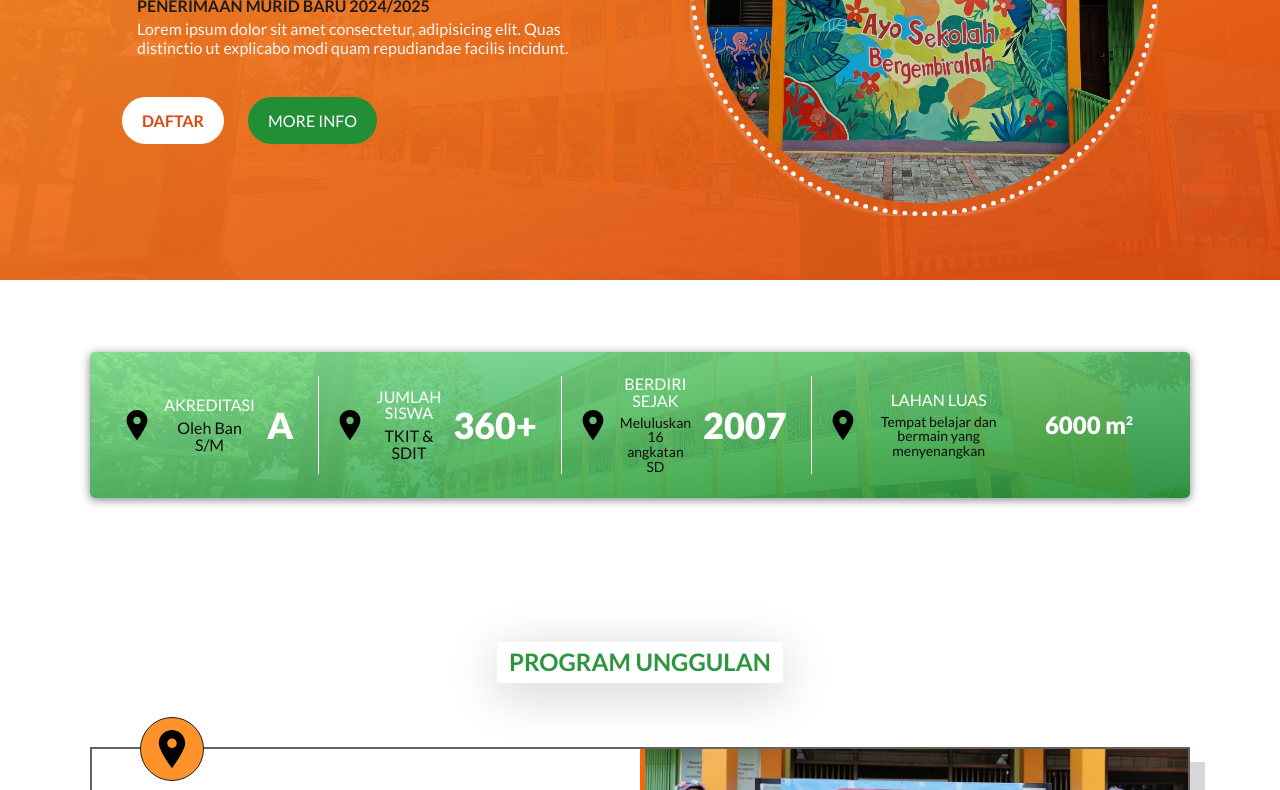
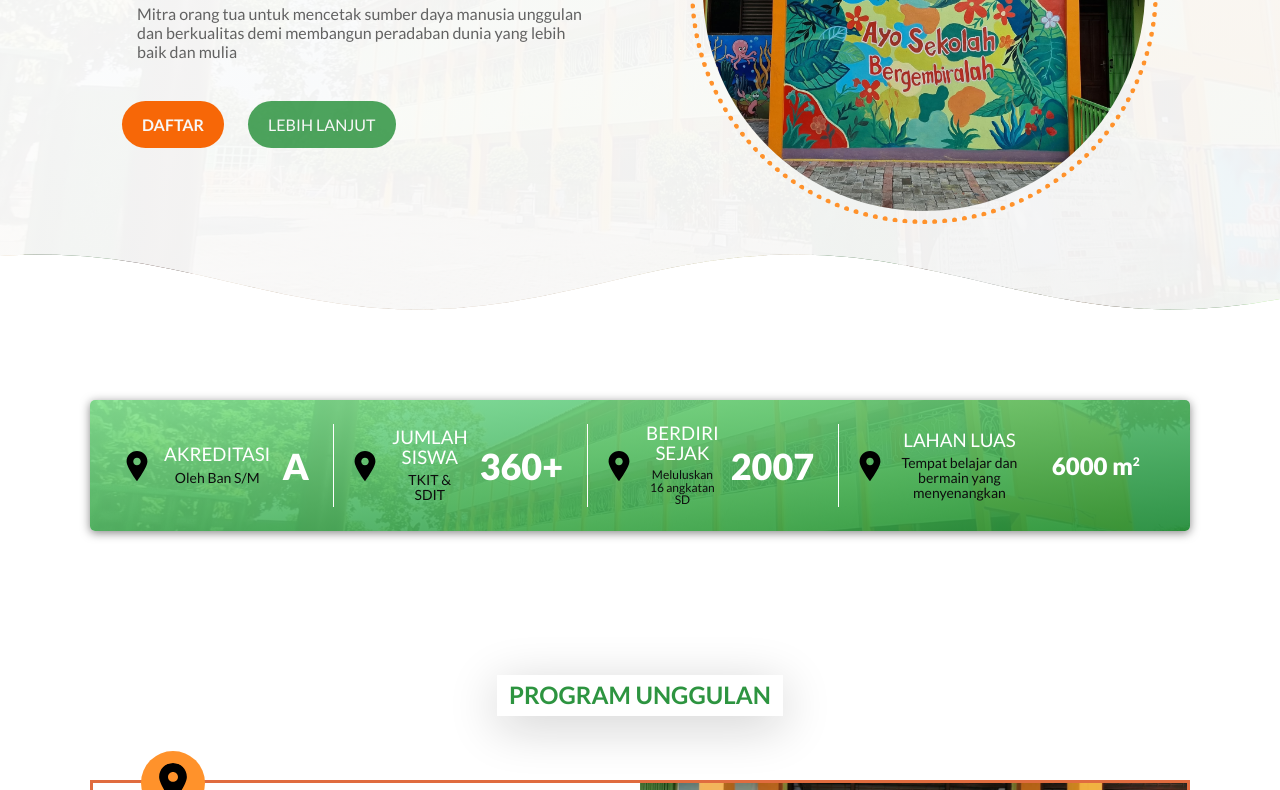
Before and after one commit to halfaruqy/school-landing-page, a website: page index.html in a window 1280 px wide. Shown: the part 386-1176 px from the top of the page. Drawn offline with Linux system fonts and the light colour scheme.

Commit message:
some changes regarding color

```diff
--- a/index.html
+++ b/index.html
@@ -88,18 +88,19 @@
       <section class="hero">
         <div class="hero__container">
           <div class="hero__text-box">
-            <h1 class="heading-secondary mb-sm">
+            <h1 class="hero__heading heading-secondary mb-sm">
               Sekolah Islam Terpadu Insan Aulia
             </h1>
-            <h2 class="heading-primary mb-sm pl-sm">
-              Mencetak generasi rabbani
+            <h2 class="hero__subheading heading-primary mb-sm pl-sm">
+              Mencetak generasi unggul & cerdas
             </h2>
-            <h3 class="heading-tertiary ml-sm">
+            <!-- <h3 class="heading-tertiary ml-sm">
               Penerimaan Murid Baru 2024/2025
-            </h3>
-            <p class="paragraph ml-sm mb-md">
-              Lorem ipsum dolor sit amet consectetur, adipisicing elit. Quas
-              distinctio ut explicabo modi quam repudiandae facilis incidunt.
+            </h3> -->
+            <p class="hero__desc paragraph ml-sm mb-md">
+              Mitra orang tua untuk mencetak sumber daya manusia unggulan dan
+              berkualitas demi membangun peradaban dunia yang lebih baik dan
+              mulia
             </p>
 
             <div class="container-btn">
@@ -109,9 +110,9 @@
                 >Daftar</a
               >
               <a
-                href="#"
+                href="#features"
                 class="btn btn-secondary"
-                >More Info</a
+                >Lebih Lanjut</a
               >
             </div>
           </div>
@@ -126,14 +127,16 @@
         </div>
       </section>
 
-      <section class="features">
+      <section
+        class="features"
+        id="features">
         <div class="features__container">
           <div class="features__item">
             <img
               class="features__item-img"
               src="img/location-sign.svg"
               alt="" />
-            <h4 class="features__item-title">Akreditasi</h4>
+            <h3 class="features__item-title">Akreditasi</h3>
             <span class="features__item-metric">A</span>
             <p class="features__item-desc">
               <a
@@ -149,7 +152,7 @@
               class="features__item-img"
               src="img/location-sign.svg"
               alt="" />
-            <h4 class="features__item-title">Jumlah Siswa</h4>
+            <h3 class="features__item-title">Jumlah Siswa</h3>
             <span class="features__item-metric">360+</span>
             <p class="features__item-desc">
               <a
@@ -165,7 +168,7 @@
               class="features__item-img"
               src="img/location-sign.svg"
               alt="" />
-            <h4 class="features__item-title">Berdiri sejak</h4>
+            <h3 class="features__item-title">Berdiri sejak</h3>
             <span class="features__item-metric">2007</span>
             <p class="features__item-desc">
               <a
@@ -181,7 +184,7 @@
               class="features__item-img"
               src="img/location-sign.svg"
               alt="" />
-            <h4 class="features__item-title">Lahan Luas</h4>
+            <h3 class="features__item-title">Lahan Luas</h3>
             <span class="features__item-metric">6000 m<sup>2</sup></span>
             <p class="features__item-desc">
               <a
--- a/sass/components/_button.scss
+++ b/sass/components/_button.scss
@@ -84,8 +84,8 @@
 
   &--hero {
     font-weight: 600;
-    background-color: $color-white;
-    color: $color-primary-dark;
+    background-color: $color-primary;
+    color: $color-grey-light-1;
   }
 
   &:hover {
@@ -104,8 +104,8 @@
   &:link,
   &:visited {
     font-size: $default-font-size;
-    background-color: $color-secondary-dark;
-    color: $color-white;
+    background-color: rgba($color-secondary-dark, 0.8);
+    color: $color-grey-light-1;
     text-decoration: none;
     padding: 1rem 2rem;
     transition: all 0.2s;
@@ -118,8 +118,8 @@
   }
 
   &:hover {
-    background-color: rgba($color-secondary-dark, 0.85);
-    box-shadow: 0 1rem 2rem rgba($color-primary-light, 0.3);
+    background-color: rgba($color-secondary-dark, 0.95);
+    box-shadow: 0 1rem 3rem rgba($color-grey-dark-3, 0.2);
     transform: translateY(-3px);
   }
 
--- a/sass/layout/_features.scss
+++ b/sass/layout/_features.scss
@@ -89,7 +89,7 @@
       text-align: center;
       align-self: start;
       line-height: 1.05;
-      font-size: 1.6rem;
+      font-size: 1.4rem;
 
       @media only screen and (max-width: $bp-large) {
         text-align: start;
@@ -114,7 +114,7 @@
     }
 
     &:nth-child(3) > &-desc {
-      font-size: 1.4rem;
+      font-size: 1.2rem;
     }
 
     &:last-child > &-desc {
--- a/sass/layout/_navigation.scss
+++ b/sass/layout/_navigation.scss
@@ -10,9 +10,8 @@ header {
   height: auto;
   padding: 1rem 2rem;
   // background-color: rgba($color-grey-light-1, 0.9);
-  background-color: rgba($color-primary, 0.9);
+  background-color: rgba($color-grey-light-1, 0.9);
   box-shadow: 0px 3px 5px rgba($color-black, 0.15);
-  color: $color-grey-dark-2;
   position: relative;
 
   &__container {
@@ -21,7 +20,7 @@ header {
 
     @media only screen and (max-width: $bp-medium) {
       font-size: 3.6rem;
-      background-color: rgba($color-primary, 0.8);
+      background-color: rgba($color-grey-light-1, 0.8);
       -webkit-backdrop-filter: blur(5px);
       backdrop-filter: blur(10px);
       position: absolute;
@@ -54,8 +53,8 @@ header {
     align-items: center;
     gap: 1rem;
     text-decoration: none;
-    // color: $color-grey-dark-2;
-    color: $color-white;
+    color: $color-grey-dark-3;
+    // color: $color-white;
     backface-visibility: hidden;
 
     &-logo {
@@ -86,7 +85,7 @@ header {
 
     &:hover &-text {
       // color: $color-primary;
-      color: $color-secondary-light;
+      color: $color-primary;
     }
   }
 
@@ -109,7 +108,7 @@ header {
         padding: 1.2rem 0;
         cursor: pointer;
         transition: all 0.2s;
-        color: $color-grey-light-1;
+        color: $color-grey-dark-3;
       }
 
       &::after {
@@ -118,7 +117,7 @@ header {
         height: 0.5px;
         width: 0%;
         // border-top: 1.5px solid $color-primary;
-        border-top: 1.5px solid $color-white;
+        border-top: 1.5px solid $color-grey-dark-3;
         transition: all 0.2s;
       }
 
@@ -128,7 +127,7 @@ header {
         &:hover {
           background-position: 100%;
           // color: $color-primary;
-          color: $color-secondary-light;
+          color: $color-primary;
           &::after {
             width: 100%;
           }
@@ -141,8 +140,8 @@ header {
 
       &:hover {
         a {
-          // color: $color-primary;
-          color: rgba($color-secondary-light, 0.85);
+          color: $color-primary;
+          // color: rgba($color-primary, 0.85);
         }
         &::after {
           content: "";
@@ -150,7 +149,7 @@ header {
           height: 0.5px;
           width: 50%;
           // border-top: 1.5px solid $color-primary;
-          border-top: 1.5px solid rgba($color-secondary-light, 0.85);
+          border-top: 1.5px solid rgba($color-primary, 0.85);
         }
       }
     }
--- a/sass/layout/_section-benefit.scss
+++ b/sass/layout/_section-benefit.scss
@@ -25,8 +25,8 @@
   }
 
   &__item {
-    background-color: $color-white;
-    border: 2px solid $color-grey-dark;
+    background-color: transparent;
+    border: 3px solid rgba($color-primary-dark, 0.8);
     box-shadow: 15px 15px 0 $color-grey-light-2;
     display: grid;
     grid-template-columns: 1fr 1fr;
@@ -35,7 +35,6 @@
     &-icon {
       background-color: $color-primary-light;
       border-radius: 50%;
-      border: 1px solid $color-grey-dark-3;
       padding: 1.2rem;
       position: absolute;
       top: 0;
@@ -58,7 +57,8 @@
     &-img {
       grid-column: 2 / span 1;
       grid-row: 1 / span 2;
-      border-left: 5px solid $color-primary;
+      z-index: 1;
+
       width: 100%;
       height: 32rem;
       object-fit: cover;
@@ -67,8 +67,6 @@
 
     &:nth-child(even) > &-img {
       grid-column: 1 / span 1;
-      border-right: 5px solid $color-primary;
-      border-left: 0px solid $color-primary;
     }
     &:nth-child(even) > &-title {
       grid-column: 2 / span 1;
--- a/sass/layout/_section-features.scss
+++ b/sass/layout/_section-features.scss
@@ -16,6 +16,7 @@
     grid-column: 1 / -1;
     display: flex;
     justify-content: center;
+    font-size: 2.2rem;
 
     h2 {
       padding: 0.5rem 1rem;
--- a/sass/layout/_section-hero.scss
+++ b/sass/layout/_section-hero.scss
@@ -1,18 +1,84 @@
 .hero {
   background-image: linear-gradient(
       to right bottom,
-      rgba($color-primary-light, 0.95),
-      rgba($color-primary-dark, 0.95)
+      rgba($color-white, 0.96),
+      rgba($color-grey-light-1, 0.96)
     ),
     url(../img/insanaulia-building.jpg);
   background-size: cover;
   background-position: top;
-  padding: 6.4rem 0;
+  clip-path: polygon(
+    100% 0%,
+    0% 0%,
+    0% 88.83%,
+    2.22% 88.6%,
+    4.44% 88.61%,
+    6.67% 88.85%,
+    8.89% 89.32%,
+    11.11% 89.99%,
+    13.33% 90.82%,
+    15.56% 91.76%,
+    17.78% 92.77%,
+    20% 93.78%,
+    22.22% 94.74%,
+    24.44% 95.59%,
+    26.67% 96.29%,
+    28.89% 96.8%,
+    31.11% 97.08%,
+    33.33% 97.13%,
+    35.56% 96.94%,
+    37.78% 96.52%,
+    40% 95.9%,
+    42.22% 95.1%,
+    44.44% 94.18%,
+    46.67% 93.19%,
+    48.89% 92.17%,
+    51.11% 91.2%,
+    53.33% 90.31%,
+    55.56% 89.57%,
+    57.78% 89.02%,
+    60% 88.68%,
+    62.22% 88.57%,
+    64.44% 88.71%,
+    66.67% 89.07%,
+    68.89% 89.65%,
+    71.11% 90.41%,
+    73.33% 91.31%,
+    75.56% 92.29%,
+    77.78% 93.31%,
+    80% 94.29%,
+    82.22% 95.2%,
+    84.44% 95.98%,
+    86.67% 96.58%,
+    88.89% 96.98%,
+    91.11% 97.14%,
+    93.33% 97.06%,
+    95.56% 96.75%,
+    97.78% 96.22%,
+    100% 95.5%
+  );
+
+  padding: 7.2rem 0;
+
+  &__heading {
+    // color: $color-grey-dark-3;
+  }
+  &__subheading {
+    color: $color-grey-dark-3;
+    background-color: transparent;
+    border-left: 3px solid $color-primary-light;
+    font-weight: 800;
+  }
+
+  &__desc {
+    color: $color-grey-dark;
+  }
 
   &__container {
     max-width: 110rem;
     margin: 0 auto;
     padding: 0 3.2rem;
+    padding-bottom: 3.2rem; //For Clip path
     display: grid;
     grid-template-columns: 1fr 1fr;
     gap: 10rem;
@@ -29,9 +95,8 @@
     padding: 1rem;
     width: 100%;
     border-radius: 100%;
-    border: 5px dotted $color-grey-light-1;
+    border: 5px dotted $color-primary-light;
     padding: 0.8rem;
-    box-shadow: 0 0px 3px 3px rgba($color-white, 0.2);
     backface-visibility: hidden;
   }
 
```
Also changed, not shown: css/style.css.
